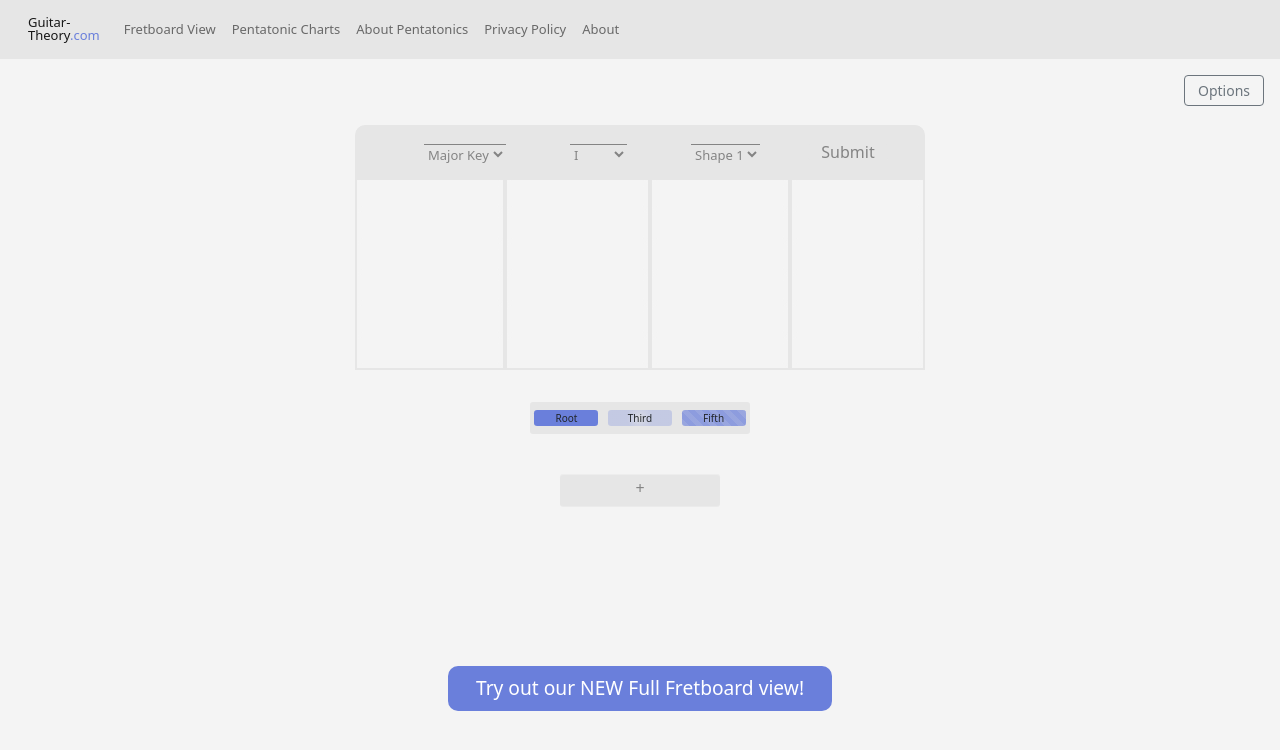
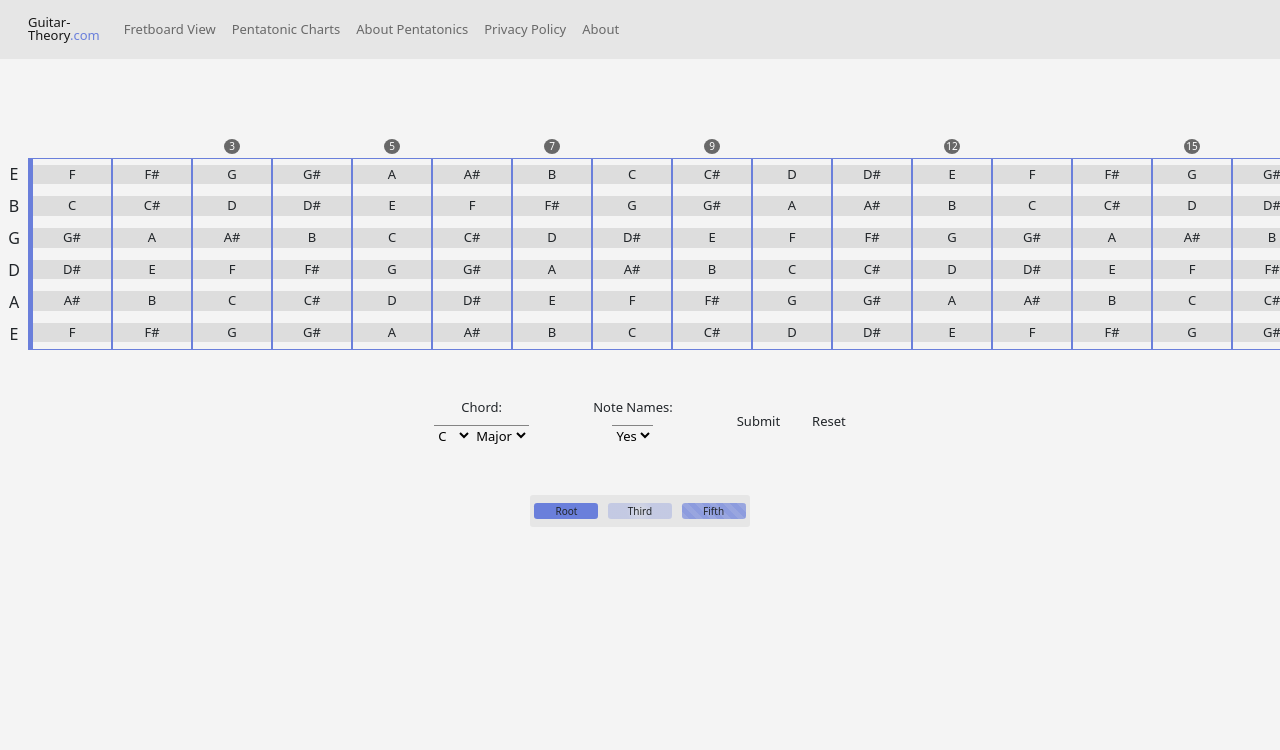
Before and after one commit to nvduran/guitar-theory-site, a React (Create React App) app: page / in a window 1280 px wide. Shown: the top 750 px of the page. Built offline with nearby package versions, Linux system fonts and the light colour scheme.

Commit message:
home page changed to ff

```diff
--- a/src/App.js
+++ b/src/App.js
@@ -13,7 +13,8 @@ function App() {
                 <div className="App">
                         <NavBar />
                         <Routes>
-                                <Route path="/" element={<PentatonicPage />} />
+                                <Route path="/" element={<FullFretboard />} />
+                                <Route path="/PentatonicCharts" element={<PentatonicPage />} />
                                 <Route path="/PrivacyPolicy" element={<PrivacyPolicy />} />
                                 <Route path="/AboutPentatonics" element={<SayWhat />} />
                                 <Route path="/About" element={<About />} />
--- a/src/components/NavBar/index.js
+++ b/src/components/NavBar/index.js
@@ -19,7 +19,7 @@ export default function NavBar() {
                                         <Navbar.Collapse id="responsive-navbar-nav">
                                                 <Nav className="me-auto">
                                                         <Nav.Link href="/FullFretboard">Fretboard View</Nav.Link>
-                                                        <Nav.Link href="/">Pentatonic Charts</Nav.Link>
+                                                        <Nav.Link href="/PentatonicCharts">Pentatonic Charts</Nav.Link>
                                                         <Nav.Link href="/AboutPentatonics">About Pentatonics</Nav.Link>
                                                         <Nav.Link href="/PrivacyPolicy">Privacy Policy</Nav.Link>
                                                         <Nav.Link href="/About">About</Nav.Link>
```
